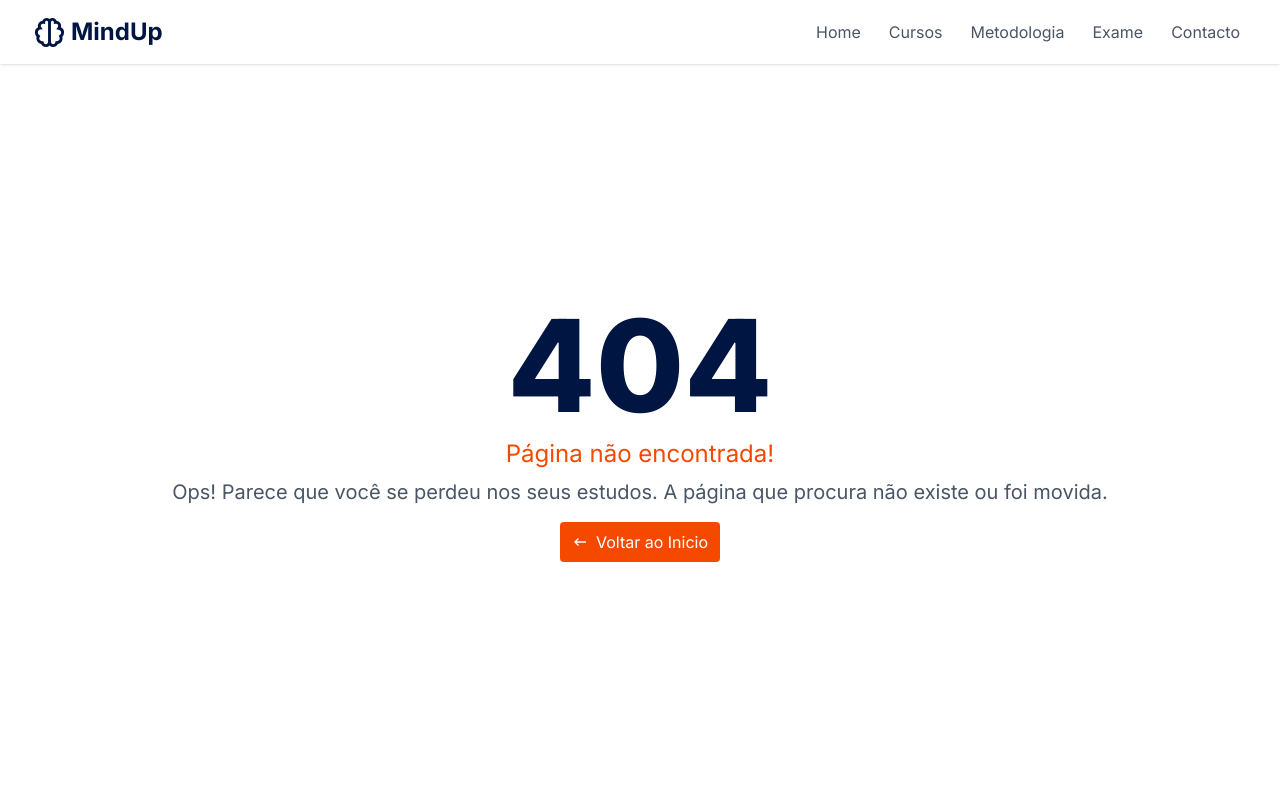
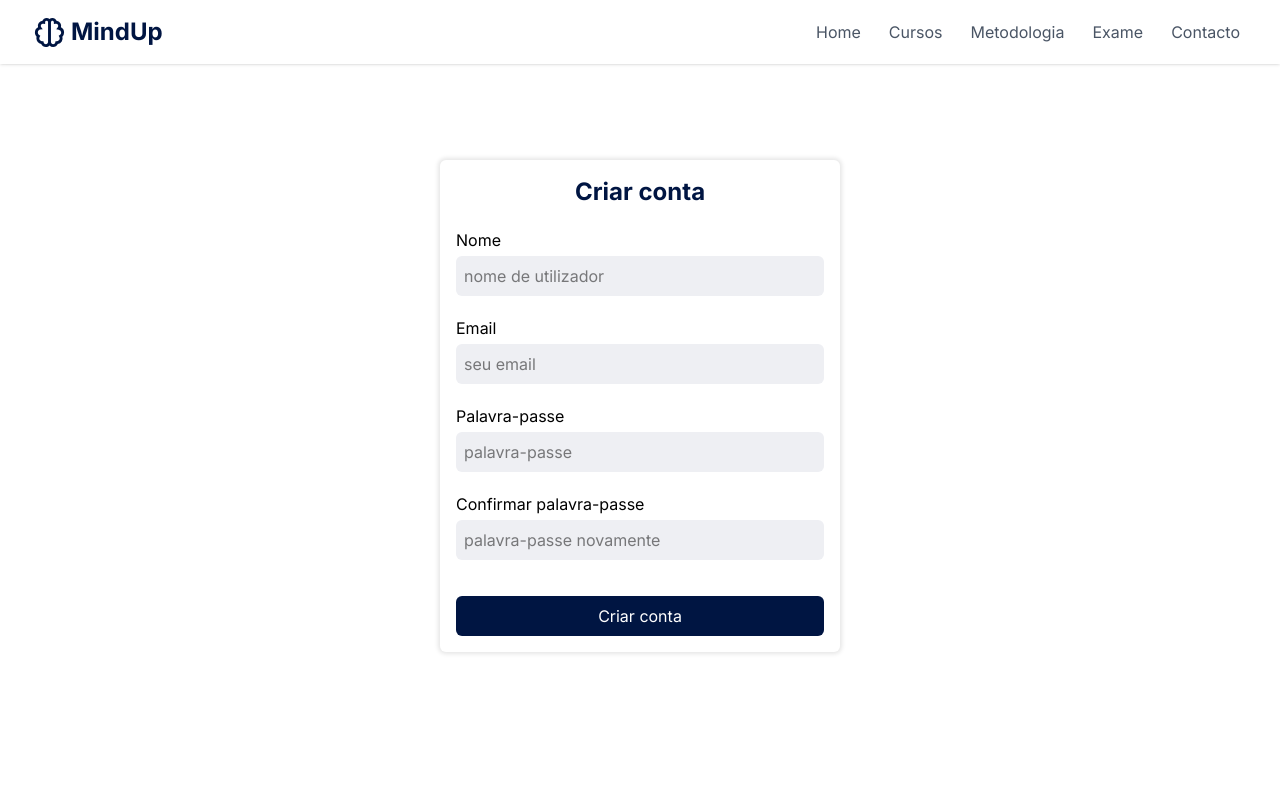
Before and after one commit to Esmael-coder/School_Academy, a React (Vite) app in the folder projecto-final/: page /cadastro in a window 1280 px wide. Shown: the top 800 px of the page. Built offline with nearby package versions, Linux system fonts and the light colour scheme.

Commit message:
created cadastro page

```diff
--- a/projecto-final/src/App.jsx
+++ b/projecto-final/src/App.jsx
@@ -15,6 +15,7 @@ import { Page404 } from './pages/404/Page404.jsx'
 import { PoliticaCookie } from './pages/politicaCookie/PoliticaCookie.jsx'
 import { AvisoLegal } from './pages/avisoLegal/AvisoLegal.jsx'
 import { ScrollToTop } from './components/scrollToTop.jsx'
+import { Cadastro } from './pages/cadastro/Cadastro.jsx'
 
 
 function App() {
@@ -50,6 +51,7 @@ function App() {
             <Route path='/politica-privacidade' element={<PoliticaPrivacidade />} />
             <Route path='/politica-cookie' element={<PoliticaCookie />} />
             <Route path='/aviso-legal' element={<AvisoLegal />} />
+            <Route path='/cadastro' element={<Cadastro />} />
             <Route path='*' element={<Page404 />} />
           </Routes>
       </main>
--- a/projecto-final/src/index.css
+++ b/projecto-final/src/index.css
@@ -12,7 +12,6 @@ body{
   --color-hightlight: #1447e6;
   --color-orange: #f54900;
   --color-hover: #A83200;
-  --color-cinza: #717182;
   --color-sombra: #eeeff3;
 
 }
--- /dev/null
+++ b/projecto-final/src/pages/cadastro/Cadastro.jsx
@@ -0,0 +1,60 @@
+import React from 'react'
+
+export const Cadastro = () => {
+
+
+
+
+
+
+
+    return (
+        <div className='w-full max-w-7xl mx-auto px-4 md:px-6 lg:px-8'>
+
+            <div className='max-w-[400px] p-4 shadow-[var(--boxShadow2)] mx-auto mt-40 rounded-md'>
+                <h1 className='text-center text-primary font-bold text-2xl mb-5'>Criar conta</h1>
+                <form className='flex flex-col gap-5'>
+
+                    <div className='flex flex-col gap-1'>
+                        <label htmlFor="nome">Nome</label>
+                        <input className='bg-sombra p-2 rounded-md outline-realce'
+                            type="text" name='nome' id='nome' placeholder='nome de utilizador' />
+                    </div>
+
+                    <div className='flex flex-col gap-1'>
+                        <label htmlFor="email">Email</label>
+                        <input className='bg-sombra p-2 rounded-md outline-realce'
+                            type="email"
+                            name='email'
+                            id='email'
+                            placeholder='seu email' />
+                    </div>
+
+                    <div className='flex flex-col gap-1'>
+                        <label htmlFor="password">Palavra-passe</label>
+                        <input
+                            className='bg-sombra p-2 rounded-md outline-realce'
+                            type="password"
+                            name='password'
+                            id='password'
+                            placeholder='palavra-passe'/>
+                    </div>
+
+                    <div className='flex flex-col gap-1'>
+                        <label htmlFor="passwordConfirmation">Confirmar palavra-passe</label>
+                        <input
+                            className='bg-sombra p-2 rounded-md outline-realce'
+                            type="password"
+                            name='passwordConfirmation'
+                            id='passwordConfirmation'
+                            placeholder='palavra-passe novamente'/>
+                    </div>
+
+                    <button
+                    type='submit'
+                    className='bg-primary text-white p-2 rounded-md mt-4'>Criar conta</button>
+                </form>
+            </div>
+        </div>
+    )
+}
```
